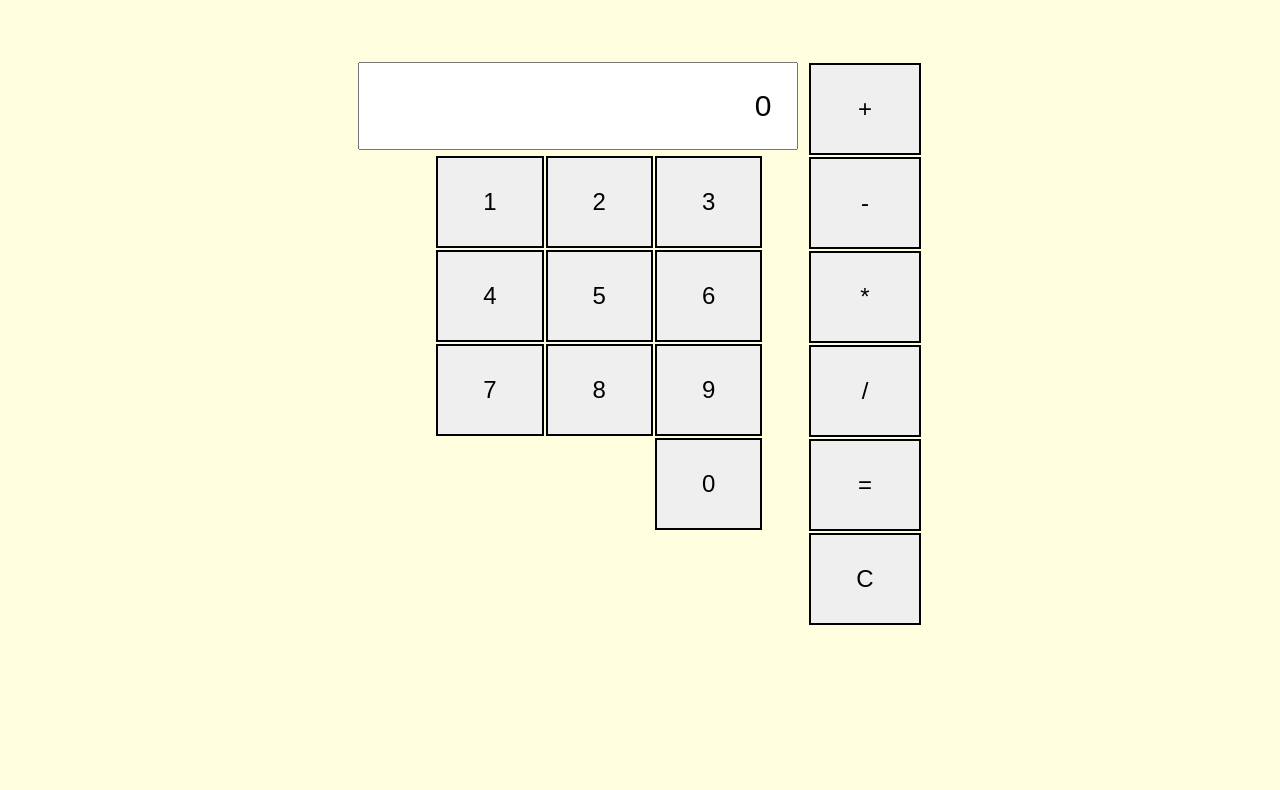
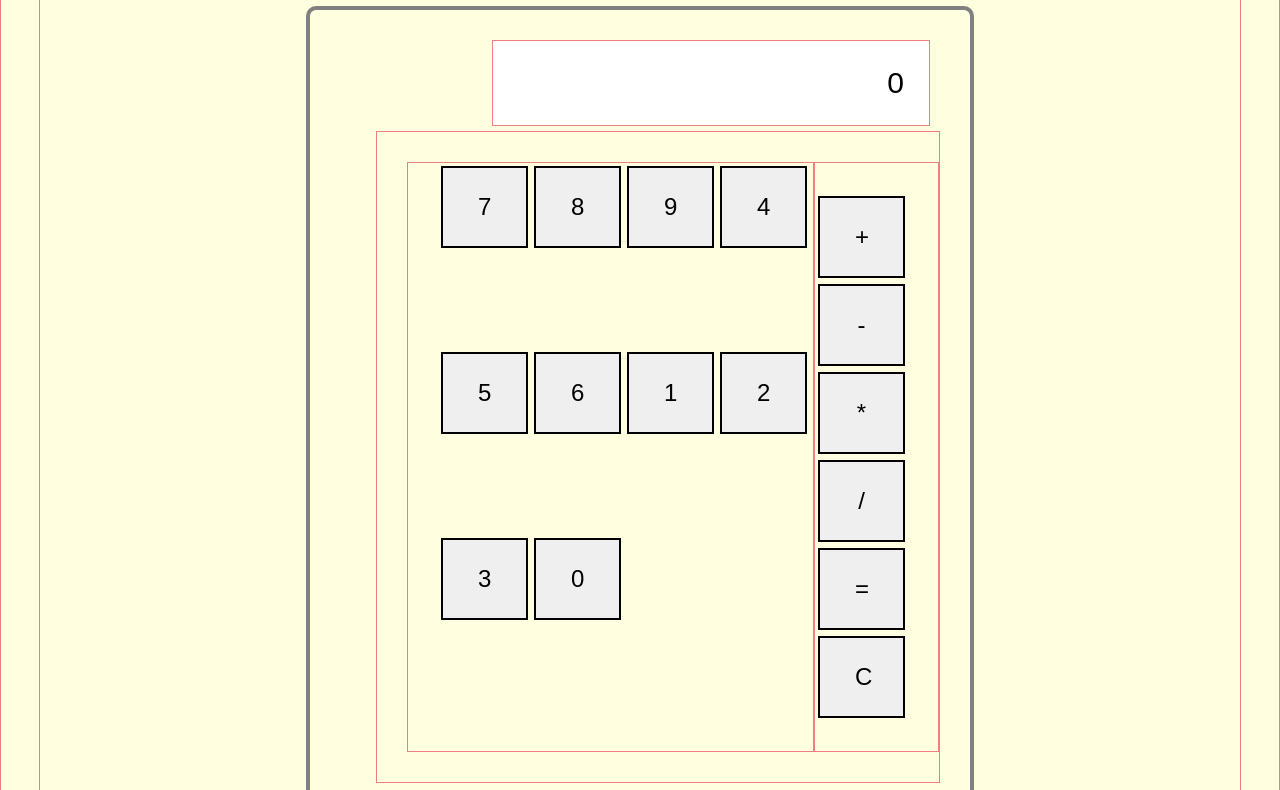
Before and after one commit to nathan-j-lee/calculator-webpage, a plain HTML site: page index.html in a window 1280 px wide. Shown: the part 140-930 px from the top of the page. Drawn offline with Linux system fonts and the light colour scheme.

Commit message:
Make buttons same size

```diff
--- a/index.html
+++ b/index.html
@@ -12,21 +12,19 @@
 <body>
     <h1 id="title">Calculator</h1>
     <div class="container" id="calculator">
-
+        <input type="text" value="0" id="display" readonly/>
         <div class="container" id="top-part">
-            <input type="text" value="0" id="display" readonly/>
             <div class="container" id="numpad">
+                <button class="calc-button number" id="seven">7</button>
+                <button class="calc-button number" id="eight">8</button>
+                <button class="calc-button number" id="nine">9</button>
+                <button class="calc-button number" id="four">4</button>
+                <button class="calc-button number" id="five">5</button>
+                <button class="calc-button number" id="six">6</button>
                 <button class="calc-button number" id="one">1</button>
                 <button class="calc-button number" id="two">2</button>
                 <button class="calc-button number" id="three">3</button>
-                <button class="calc-button number" id="four">4</button>
-                <button class="calc-button number" id="five">5</button>
-                <button class="calc-button number" id="six">6</button>
-                <button class="calc-button number" id="seven">7</button>
-                <button class="calc-button number" id="eight">8</button>
-                <button class="calc-button number" id="nine">9</button>
                 <button class="calc-button number" id="zero">0</button>
-            </div>
             </div>
             <div class="container" id="operations">
                 <button class="calc-button operation" id="add">+</button>
@@ -36,6 +34,8 @@
                 <button class="calc-button equals" id="equals">=</button>
                 <button class="calc-button clear" id="clear">C</button>
             </div>
+        </div>
+
 
     </div>
 </body>
--- a/style.css
+++ b/style.css
@@ -5,6 +5,7 @@ html, body {
 * {
     padding: 30px;
     font-size: 24px;
+    border: 1px solid lightcoral;
 }
 
 .container {
@@ -20,39 +21,40 @@ html, body {
 .container#numpad {
     max-width: 375px;
     flex-wrap: wrap;
-    justify-content: flex-end;
+    justify-content: flex-start;
     padding-top: 0px;
     padding-right: 0px;
 }
 
-.container#numpad button {
-    padding: 30px 45px;
+.container#numpad button, .container#operations button {
+    padding: 25px 35px;
     border: 2px solid black;
-    margin: 1px;
+    margin: 3px;
+    width: 87px;
+    height: 82px;
 }
 
 .container#top-part {
-    flex-direction: column;
+    flex-direction: row;
     padding-right: 0;
+    align-self: flex-end;
 }
 
 .container#calculator {
     margin: auto;
     width: 600px;
-    height: 1000px;
+    height: auto;
     justify-content: center;
     align-items: flex-start;
+    border: 4px solid gray;
+    border-radius: 10px;
+    flex-direction: column;
 }
 
 .container#operations {
     flex-direction: column;
     padding-left: 0;
-}
-
-.container#operations button {
-    padding: 30px 45px;
-    border: 2px solid black;
-    margin: 1px;
+    align-items: center;
 }
 
 #display {
@@ -63,4 +65,5 @@ html, body {
     margin-bottom: 5px;
     margin-right: 10px;
     font-family: 'Xenara', sans-serif;
+    align-self: flex-end;
 }
```
Lines whose indentation alone changed are shown as unchanged.
